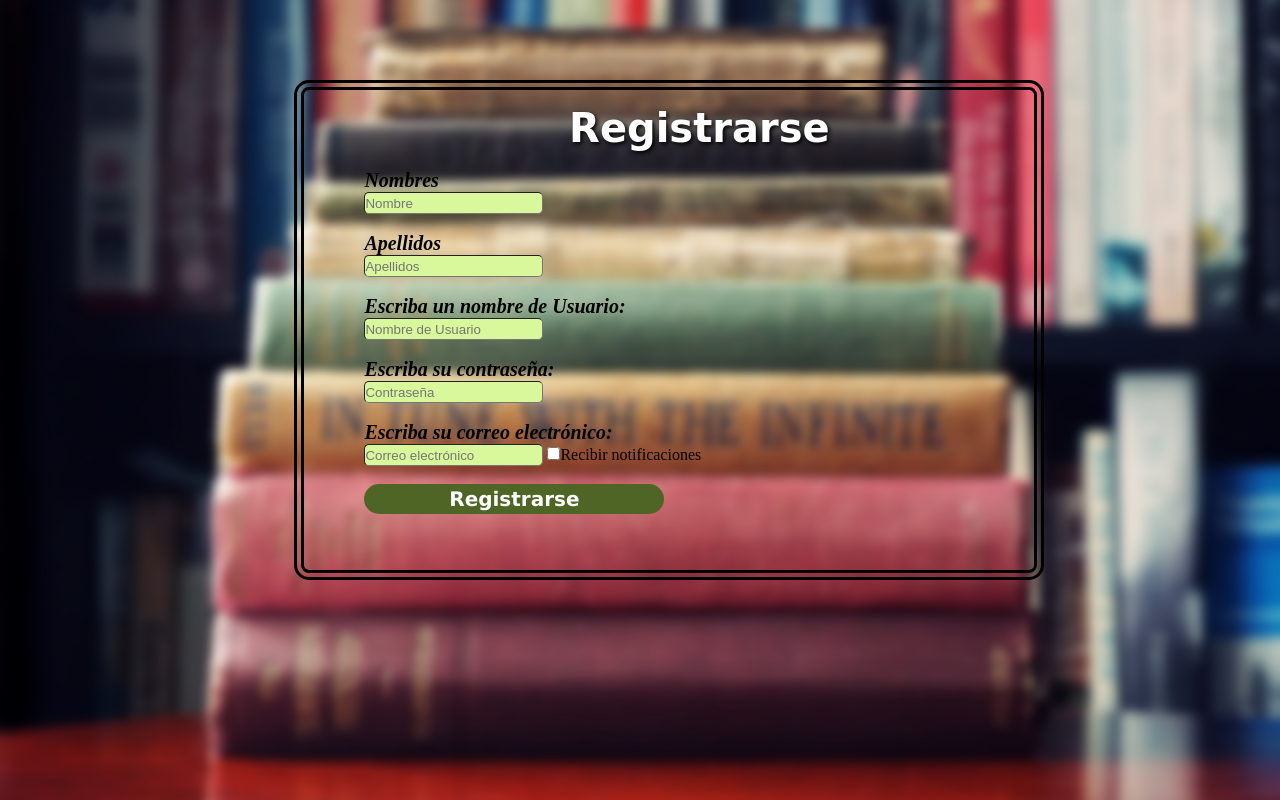
After one commit to erichuang2015/Sistema-Bibliotecario, a PHP site: page /views/registro.php in a window 1280 px wide. The commit adds this page. Run offline with PHP 8.4, Linux system fonts and the light colour scheme.

Commit message:
Registro he imagenes
Ahi están las imagenes, Valeria, arreglalo xd

```diff
--- /dev/null
+++ b/views/css/registro.css
@@ -0,0 +1,61 @@
+*{
+	margin: 0;
+	padding: 0;
+}
+
+body{
+	background-image: url(../imagenes/libro.jpg);
+	background-attachment: fixed;
+	background-repeat: no-repeat;
+	background-position: center;
+	background-size: cover;
+}
+.registro2{
+	top: 10%;
+	left: 23%;
+	background-color: transparent;
+	padding-top: 15px;
+	padding-left: 60px;
+	width: 750px ;
+	height: 500px;
+	position: absolute;
+	transform: (-50%, 50%);
+	box-sizing: border-box;
+	border-radius: 15px;
+	text-align: left;
+	border-style: double;
+	border-width: 10px;
+	border-color: #000000
+}
+
+h3{
+	font-style: italic;
+	font-size: 20px;
+}
+
+h1{
+	color: #ffffff;
+ 	font-family: 'Love Ya Like A Sister', cursive;
+ 	text-shadow: 2px 2px 4px #000000;
+ 	font-size: 40px;
+ 	text-align: center;
+}
+
+.registro input[type="text"], input[type="email"], input[type="password"]{
+	border-radius: 5px;
+	height: 20px;
+	border-width: 1px;
+	background-color:  #D9F89B;
+
+}
+.registro2 input[type="submit"]{
+	border:none;
+	outline: none;
+	background: #4F6525;
+	font-family: verdana;
+	font-weight: bold;
+	height: 30px;
+	width: 300px;
+	color: #ffffff;
+	font-size: 20px;
+	border-radius: 20px;
--- /dev/null
+++ b/views/registro.php
@@ -0,0 +1,45 @@
+<!DOCTYPE html>
+<html lang="en">
+<head>
+	<meta charset="UTF-8">
+	<title>Registro</title>
+	<link rel="stylesheet" type="text/css" href="css/registro.css">
+	<link href="https://fonts.googleapis.com/css?family=M+PLUS+1p" rel="stylesheet">
+</head>
+<body>
+	<div class="registro">
+		<form action="" method="post" class="registro2">
+			<h1>Registrarse</h1>
+			<br>
+			<h3>Nombres</h3>
+			<label for="nombre">
+				<input type="text" name="nombre" placeholder="Nombre" id="nombre">
+			</label>
+			<br><br>
+			<h3>Apellidos</h3>
+			<label for="apellidos">
+				<input type="text" name="apellidos" placeholder="Apellidos" id="apellidos">
+			</label>
+			<br><br>
+			<h3>Escriba un nombre de Usuario:</h3>
+			<label for="usuario"></label>
+				<input type="text" name="usuario" placeholder="Nombre de Usuario" id="usuario" required="">
+			</label>
+			<br><br>
+			<h3>Escriba su contraseña:</h3>
+			<label for="contraseña" >
+				<input type="password" name="contraseña" placeholder="Contraseña" id="contraseña" required="">
+			</label>
+			<br><br>
+			<h3>Escriba su correo electrónico:</h3>
+			<label for="correo">
+				<input type="email" name="correo" placeholder="Correo electrónico" id="correo" required="">
+			</label>
+			<input type="checkbox">Recibir notificaciones
+			<br><br>
+			<input type="submit" value="Registrarse">
+		</form>
+	</div>
+
+</body>
+</html>
```
Also changed, not shown: views/css/estilos.css (+46 -3 lines), views/login.php (+4 -3 lines).
